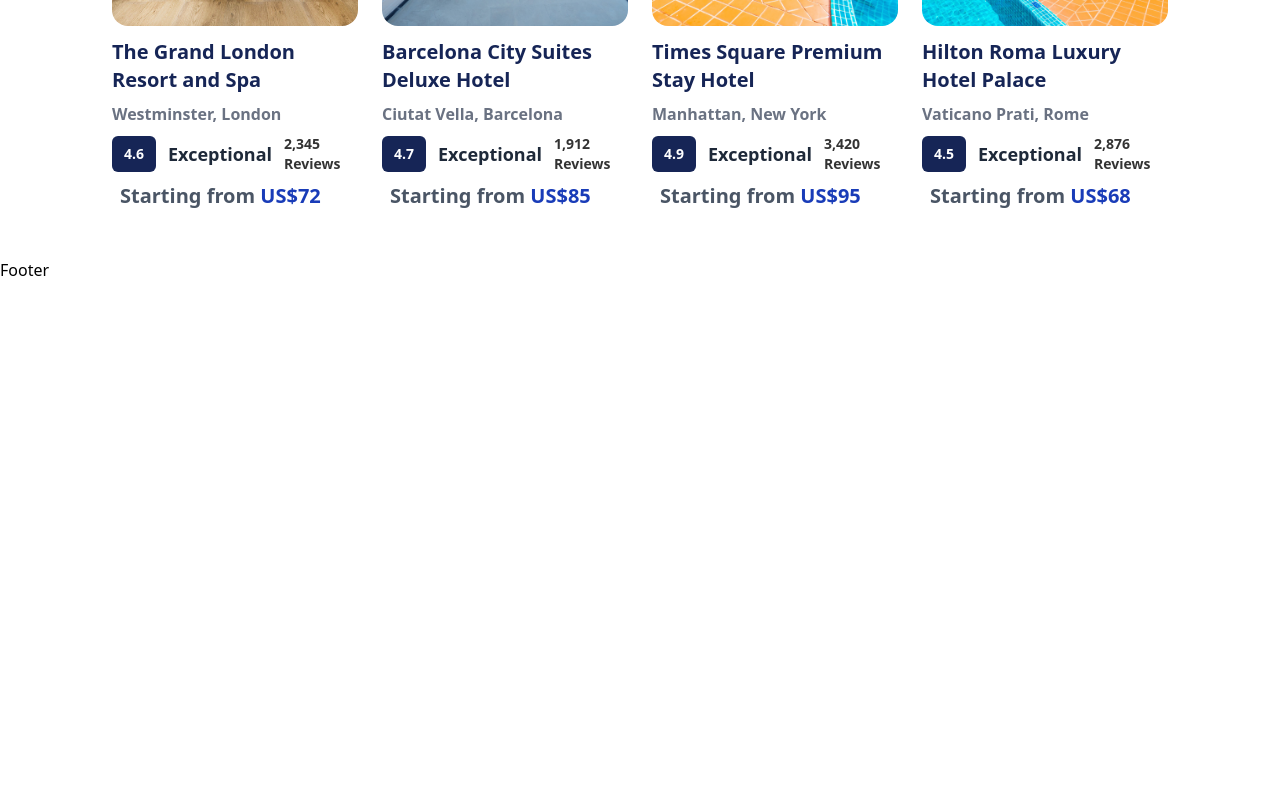
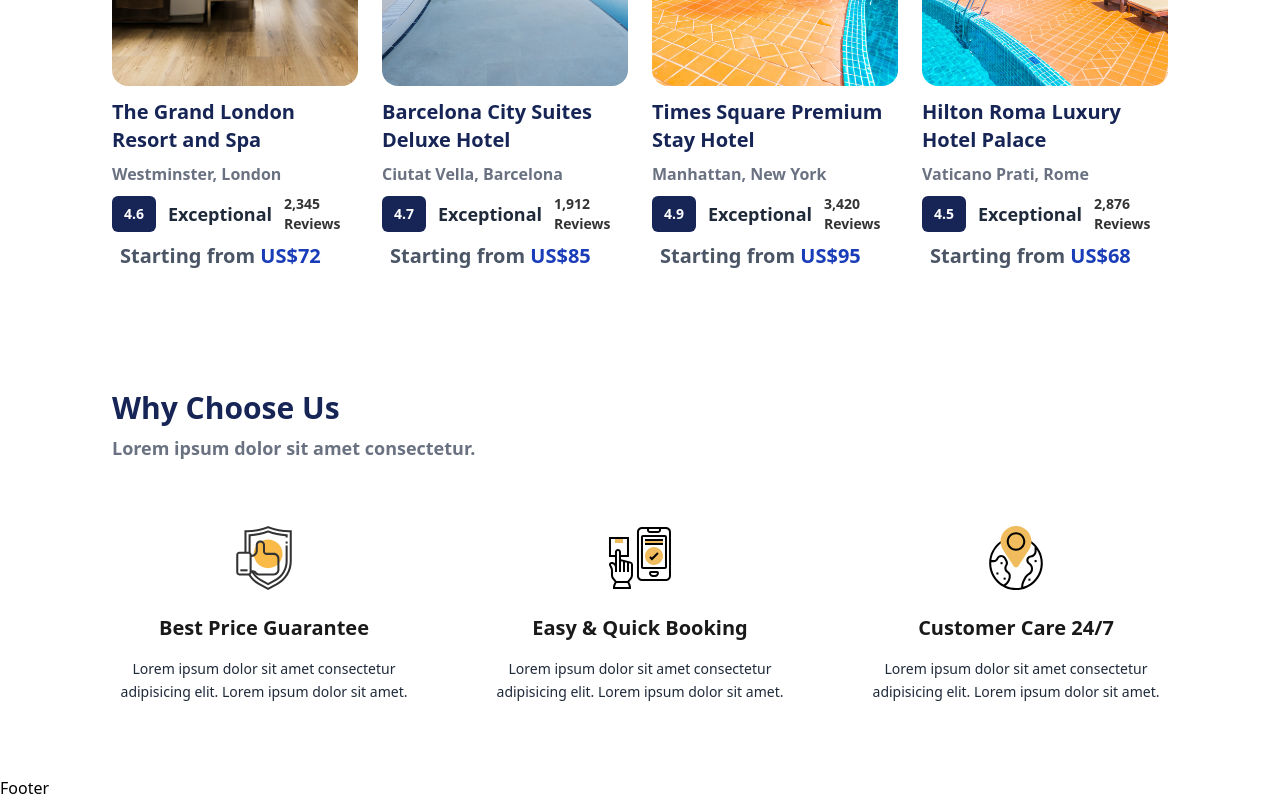
Before and after one commit to RehmanShoukat/Travel, a React (Vite) app: page / in a window 1280 px wide. Shown: the part 1902-2702 px from the top of the page. Before the commit the page ends 2184 px from the top, so only its background shows below. Built offline with nearby package versions, Linux system fonts and the light colour scheme.

Commit message:
Added Why Choose Us section with map method

```diff
--- a/package.json
+++ b/package.json
@@ -12,6 +12,7 @@
   },
   "dependencies": {
     "@tailwindcss/vite": "^4.1.15",
+    "aos": "^2.3.4",
     "lucide-react": "^0.548.0",
     "react": "^19.1.1",
     "react-datepicker": "^8.8.0",
--- a/src/App.jsx
+++ b/src/App.jsx
@@ -1,7 +1,14 @@
 import React from 'react'
 import Routes from "./pages/Routes"
+import AOS from "aos";
+import "aos/dist/aos.css";
 
 const App = () => {
+   AOS.init({
+          duration: 1500, // 1.5 seconds
+          easing: "ease-in-out", // smoother curve
+          once: true, // sirf ek baar animation chalay
+      });
   return (
     <>
       <Routes/>
--- a/src/pages/Frontend/Home/Hero.jsx
+++ b/src/pages/Frontend/Home/Hero.jsx
@@ -21,8 +21,8 @@
 
       <div className="absolute inset-0 bg-black/50"></div>
 
-      <div className="relative z-[2] flex flex-col items-center text-center px-4 gap-4 -mt-12">
-        <h1 className="text-4xl md:text-5xl text-white font-bold tracking-widest">
+      <div className="relative z-[2] flex flex-col items-center text-center px-4 gap-4 -mt-12 " >
+        <h1 className="text-4xl md:text-5xl text-white font-bold tracking-widest" >
           LET'S ENJOY THE NATURE
         </h1>
         <p className="text-lg md:text-xl text-white">
--- a/src/pages/Frontend/Home/HotelList.jsx
+++ b/src/pages/Frontend/Home/HotelList.jsx
@@ -1,4 +1,6 @@
 import React from 'react'
+import AOS from "aos";
+import "aos/dist/aos.css";
 
 import hotel1 from "../../../assets/images/h1.jpg"
 import hotel2 from "../../../assets/images/h2.jpg"
@@ -41,6 +43,12 @@
             image: hotel4,
         },
     ];
+
+    AOS.init({
+        duration: 1500, // 1.5 seconds
+        easing: "ease-in-out", // smoother curve
+        once: true, // sirf ek baar animation chalay
+    });
     return (
         <section className='py-12 px-6 sm:px-6 lg:px-12 max-w-6xl mx-auto'>
             <div className='flex flex-col'>
@@ -49,11 +57,11 @@
             </div>
             <div className="grid grid-cols-1 md:grid-cols-4 gap-6 mt-8">
                 {hotels.map((items, index) => (
-                    <div key={index} className="relative overflow-hidden rounded-2xl group">
+                    <div key={index} className="relative overflow-hidden rounded-2xl group" data-aos="fade-right" data-aos-delay={index * 300}>
                         <img
                             src={items.image}
                             alt={items.name}
-                            className="w-full h-70 object-cover object-fit rounded-2xl transition-transform duration-500 ease-in-out hover:-translate-y-2"
+                            className="w-full h-85 object-cover object-fit rounded-2xl transition-transform duration-500 ease-in-out hover:-translate-y-2"
                         />
 
                         <button className="absolute top-3 right-3 bg-white/50 backdrop-blur-sm rounded-full p-2 hover:bg-white transition-all duration-300">
--- /dev/null
+++ b/src/pages/Frontend/Home/WhyChoose.jsx
@@ -0,0 +1,57 @@
+import React from 'react'
+import shield from "../../../assets/images/c1.svg"
+import phone from "../../../assets/images/c2.svg"
+import support from "../../../assets/images/c3.svg"
+import AOS from "aos";
+import "aos/dist/aos.css";
+
+
+
+const WhyChoose = () => {
+    const features = [
+        {
+            img: shield,
+            title: "Best Price Guarantee",
+            desc: "Lorem ipsum dolor sit amet consectetur adipisicing elit. Lorem ipsum dolor sit amet.",
+        },
+        {
+            img: phone,
+            title: "Easy & Quick Booking",
+            desc: "Lorem ipsum dolor sit amet consectetur adipisicing elit. Lorem ipsum dolor sit amet.",
+        },
+        {
+            img: support,
+            title: "Customer Care 24/7",
+            desc: "Lorem ipsum dolor sit amet consectetur adipisicing elit. Lorem ipsum dolor sit amet.",
+        },
+    ];
+
+    AOS.init({
+            duration: 1000, // 1.5 seconds
+            easing: "ease-in-out", // smoother curve
+            once: true, // sirf ek baar animation chalay
+        });
+
+    return (
+        <section className='py-18 w-full'>
+            <div className='max-w-6xl mx-auto px-6 sm:px-6 md:px-8 xl:px-12 '>
+                <h2 className='text-blue-950 font-bold text-2xl md:text-3xl'>Why Choose Us</h2>
+                <p className='text-md md:text-lg mt-2 font-semibold text-gray-500'>Lorem ipsum dolor sit amet consectetur.</p>
+            </div>
+            <div className='grid grid-cols-1 md:grid-cols-3 gap-10 max-w-6xl mx-auto mt-16 px-8'>
+                {features.map((why, index) => {
+                    return (
+                        <div key={index} className='text-center' data-aos="fade-up" data-aos-delay={index * 300}>
+                            <img src={why.img} alt={why.title} className='w-16 h-16 mx-auto mb-6 ' />
+                            <h2 className='text-lg md:text-xl font-semibold text-black/90 mb-4 '>{why.title}</h2>
+                            <p className='text-sm md:text-md text-gray-800 leading-relaxed'>{why.desc}</p>
+                        </div>
+                    )
+                })}
+            </div>
+
+        </section>
+    )
+}
+
+export default WhyChoose
--- a/src/pages/Frontend/Home/index.jsx
+++ b/src/pages/Frontend/Home/index.jsx
@@ -2,6 +2,7 @@
 import Hero from './Hero'
 import Destination from './Destination'
 import HotelList from './HotelList'
+import WhyChoose from './WhyChoose'
 
 const index = () => {
   return (
@@ -9,6 +10,7 @@
       <Hero />
       <Destination/>
       <HotelList/>
+      <WhyChoose/>
     </>
 
   )
```
Also changed, not shown: 1 other file (tests, documents, lock files or other folders).
